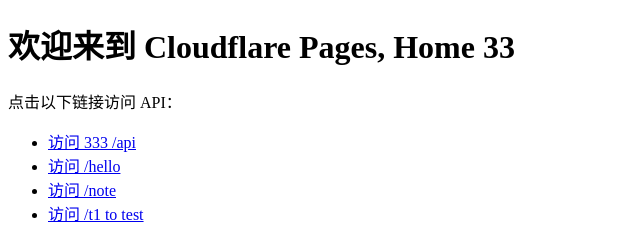
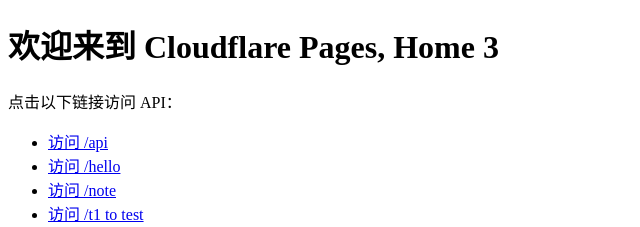
Before and after one commit to tony501com/page3, a website: page index.html in a window 1280 px wide. Shown: the top 227 px of the page, 0-640 px from the left. Drawn offline with Linux system fonts and the light colour scheme.

Commit message:
更新 Cloudflare Pages

```diff
--- a/index.html
+++ b/index.html
@@ -6,10 +6,10 @@
     <title>Cloudflare Pages 示例</title>
 </head>
 <body>
-    <h1>欢迎来到 Cloudflare Pages, Home 33</h1>
+    <h1>欢迎来到 Cloudflare Pages, Home 3</h1>
     <p>点击以下链接访问 API：</p>
     <ul>
-        <li><a href="/api">访问 333 /api</a></li>
+        <li><a href="/api">访问  /api</a></li>
         <li><a href="/hello">访问 /hello</a></li>
         <li><a href="/my_note">访问 /note</a></li>
         <li><a href="/t1">访问 /t1 to test</a></li>
```
